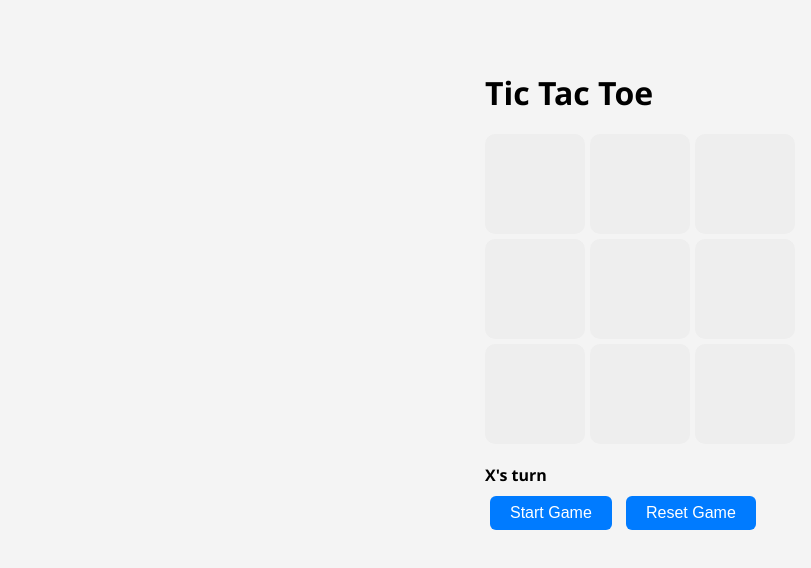
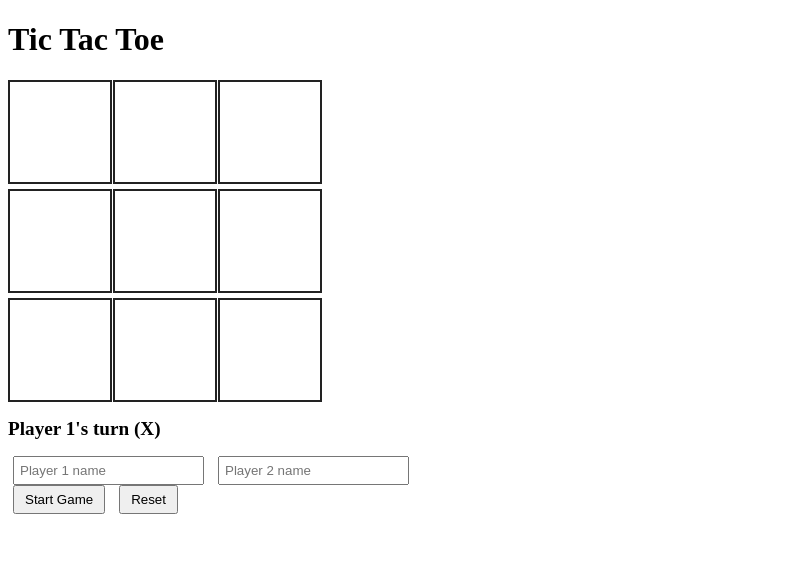
Before and after one commit to ManiGOo/tictactoe, a website built with Vite: page index.html in a window 1280 px wide. Both pictures are taken after a click on the button "Start Game". Shown: the whole page, without its empty margins (0-811 px from the left). Built offline with nearby package versions, Linux system fonts and the light colour scheme.

Commit message:
finished the IIFE and Factory function model for the project in new branch final

```diff
--- /dev/null
+++ b/src/Player.js
@@ -0,0 +1,10 @@
+const Player = (name, mark) => {
+    const getName = () => name;
+    const getMark = () => mark;
+    return {
+        getMark,
+        getName,
+    };
+};
+
+export { Player };
--- a/src/board.js
+++ /dev/null
@@ -1,14 +0,0 @@
-// board.js
-export function renderBoard(board, boardEl, handleClick) {
-    boardEl.innerHTML = "";
-
-    board.forEach((cell, index) => {
-        const cellEl = document.createElement("div");
-        cellEl.classList.add("cell");
-        cellEl.textContent = cell;
-        cellEl.dataset.index = index;
-
-        cellEl.addEventListener("click", handleClick);
-        boardEl.appendChild(cellEl);
-    });
-}
--- /dev/null
+++ b/src/displayController.js
@@ -0,0 +1,94 @@
+// displayController.js
+import { GameController } from './gameController.js';
+import { Gameboard } from './gameboard.js';
+
+const DisplayController = (() => {
+  const app = document.getElementById('app');
+
+  // 💡 Inject full UI
+  const buildUI = () => {
+    app.innerHTML = `
+      <h1>Tic Tac Toe</h1>
+      <div class="board" id="board"></div>
+      <div id="status" class="status"></div>
+      <div class="inputs">
+        <input type="text" id="player1" placeholder="Player 1 name" />
+        <input type="text" id="player2" placeholder="Player 2 name" />
+      </div>
+      <div class="buttons">
+        <button id="start">Start Game</button>
+        <button id="reset">Reset</button>
+      </div>
+    `;
+  };
+
+  // ...existing code...
+
+  const handleClick = (e) => {
+    const index = parseInt(e.target.dataset.index);
+    const result = GameController.playTurn(index);
+    renderBoard();
+
+    const status = document.getElementById("status");
+    if (result) {
+      status.textContent = result.message;
+      if (result.combo) {
+        result.combo.forEach(i => {
+          document.querySelector(`[data-index='${i}']`).classList.add("winner");
+        });
+      }
+    } else {
+      const current = GameController.getCurrentPlayer();
+      status.textContent = `${current.getName()}'s turn (${current.getMark()})`;
+    }
+  };
+
+  // ...existing code...
+  const renderBoard = () => {
+    const board = Gameboard.getBoard();
+    const boardEl = document.getElementById("board");
+    boardEl.innerHTML = "";
+
+    board.forEach((cell, i) => {
+      const cellDiv = document.createElement("div");
+      cellDiv.classList.add("cell");
+      cellDiv.textContent = cell;
+      cellDiv.dataset.index = i;
+
+      if (cell === "X") cellDiv.classList.add("x-cell");
+      if (cell === "O") cellDiv.classList.add("o-cell");
+
+      cellDiv.addEventListener("click", handleClick);
+      boardEl.appendChild(cellDiv);
+    });
+  };
+
+
+  const startGame = () => {
+    const p1 = document.getElementById("player1").value || "Player 1";
+    const p2 = document.getElementById("player2").value || "Player 2";
+
+    GameController.startGame(p1, p2);
+    renderBoard();
+    document.getElementById("status").textContent = `${p1}'s turn (X)`;
+  };
+
+  const resetGame = () => {
+    GameController.restart();
+    renderBoard();
+    const current = GameController.getCurrentPlayer();
+    document.getElementById("status").textContent = `${current.getName()}'s turn (${current.getMark()})`;
+  };
+
+  // 🧠 Initialize everything
+  buildUI();
+  GameController.startGame("Player 1", "Player 2");
+  renderBoard();
+  document.getElementById("status").textContent = "Player 1's turn (X)";
+
+  // 🧠 Add Event Listeners
+  document.getElementById("start").addEventListener("click", startGame);
+  document.getElementById("reset").addEventListener("click", resetGame);
+})();
+
+export { DisplayController }
--- a/src/game.js
+++ /dev/null
@@ -1,16 +0,0 @@
-// game.js
-export const winCombos = [
-    [0,1,2],[3,4,5],[6,7,8],
-    [0,3,6],[1,4,7],[2,5,8],
-    [0,4,8],[2,4,6]
-];
-
-export function checkWinner(board) {
-    return winCombos.some(([a, b, c]) =>
-        board[a] && board[a] === board[b] && board[a] === board[c]
-    );
-}
-
-export function isDraw(board) {
-    return board.every(cell => cell !== "");
-}
--- /dev/null
+++ b/src/gameController.js
@@ -0,0 +1,84 @@
+import { Player } from "./Player.js"
+import { Gameboard } from "./gameboard.js"
+
+const GameController = (() => {
+  let player1;
+  let player2 = undefined;
+  let currentPlayer;
+  let gameOver = false;
+
+  const winningCombos = [
+    [0, 1, 2],
+    [3, 4, 5],
+    [6, 7, 8],
+    [0, 3, 6],
+    [1, 4, 7],
+    [2, 5, 8],
+    [0, 4, 8],
+    [2, 4, 6],
+  ];
+
+  const startGame = (name1 = "Player 1", name2 = "Player 2") => {
+    player1 = Player(name1, "X");
+    player2 = Player(name2, "0");
+
+    currentPlayer = player1;
+    gameOver = false;
+    Gameboard.reset();
+  };
+
+  const getCurrentPlayer = () => currentPlayer;
+
+  const checkWinner = () => {
+    const board = Gameboard.getBoard();
+    for (const combo of winningCombos) {
+      if (combo.every(index => board[index] === currentPlayer.getMark())) {
+        return combo;
+      }
+    }
+    return null;
+  };
+
+  const switchPlayer = () => {
+    currentPlayer = currentPlayer === player1 ? player2 : player1;
+  };
+
+
+  const playTurn = (index) => {
+    if (gameOver || !Gameboard.placeMark(index, currentPlayer.getMark())) return;
+
+    const winnerCombo = checkWinner();
+    if (winnerCombo) {
+      gameOver = true;
+      return { message: `${currentPlayer.getName()} wins!`, combo: winnerCombo };
+    }
+
+    if (Gameboard.isFull()) {
+      gameOver = true;
+      return { message: "It's a draw!" };
+    }
+
+    switchPlayer();
+    return null;
+  };
+
+  const isGameOver = () => gameOver;
+
+  const restart = () => {
+    Gameboard.reset();
+    currentPlayer = player1;
+    gameOver = false;
+  };
+
+  return {
+    startGame,
+    playTurn,
+    getCurrentPlayer,
+    isGameOver,
+    restart,
+  }
+
+})();
+
+
+export { GameController }
--- /dev/null
+++ b/src/gameboard.js
@@ -0,0 +1,30 @@
+const Gameboard = (() => {
+    const board = Array(9).fill("");
+
+    const getBoard = () => [...board];
+
+
+    const placeMark = (index, mark) => {
+        if (board[index] === "") {
+            board[index] = mark;
+            return true;
+        }
+        return false;
+    };
+
+    const isFull = () => board.every(cell => cell !== "");
+
+    const reset = () => board.fill("");
+
+    const print = () => console.log(board);
+
+    return {
+        getBoard,
+        placeMark,
+        isFull,
+        reset,
+        print
+    };
+})();
+
+export { Gameboard };
--- a/src/main.js
+++ b/src/main.js
@@ -1,62 +1,3 @@
-import "./style.css"
-import { renderBoard } from './board.js';
-import { checkWinner, isDraw } from './game.js';
-import { getCurrentPlayer, switchPlayer, resetPlayer } from './playerTurn.js';
-
-let board = Array(9).fill("");
-let gameActive = false;
-
-document.getElementById('app').innerHTML = `
-  <h1>Tic Tac Toe</h1>
-  <div class="board" id="board"></div>
-  <div id="status"></div>
-  <button id="start">Start Game</button>
-  <button id="reset">Reset Game</button>
-`;
-
-const boardEl = document.getElementById("board");
-const statusEl = document.getElementById("status");
-const startBtn = document.getElementById("start");
-const resetBtn = document.getElementById("reset");
-
-// Start Game
-startBtn.addEventListener("click", () => {
-  board = Array(9).fill("");
-  resetPlayer();
-  gameActive = true;
-  statusEl.textContent = `${getCurrentPlayer()}'s turn`;
-  renderBoard(board, boardEl, handleClick);
-});
-
-// Reset Game
-resetBtn.addEventListener("click", () => {
-  board = Array(9).fill("");
-  resetPlayer();
-  gameActive = false;
-  boardEl.innerHTML = "";
-  statusEl.textContent = "Click 'Start Game' to begin.";
-});
-
-// Handle Moves
-function handleClick(e) {
-  const index = e.target.dataset.index;
-  if (!gameActive || board[index] !== "") return;
-
-  const currentPlayer = getCurrentPlayer();
-  board[index] = currentPlayer;
-  renderBoard(board, boardEl, handleClick); // re-render to show move
-
-  if (checkWinner(board)) {
-    statusEl.textContent = `${currentPlayer} wins! 🎉`;
-    gameActive = false;
-  } else if (isDraw(board)) {
-    statusEl.textContent = "It's a draw! 😐";
-    gameActive = false;
-  } else {
-    switchPlayer();
-    statusEl.textContent = `${getCurrentPlayer()}'s turn`;
-  }
-}
-
-// Initial Status
-statusEl.textContent = "Click 'Start Game' to begin.";
+// main.js
+import './style.css';
+import './displayController.js';
--- a/src/playerTurn.js
+++ /dev/null
@@ -1,15 +0,0 @@
-// playerTurn.js
-
-let currentPlayer = "X";
-
-export function getCurrentPlayer() {
-  return currentPlayer;
-}
-
-export function switchPlayer() {
-  currentPlayer = currentPlayer === "X" ? "O" : "X";
-}
-
-export function resetPlayer() {
-  currentPlayer = "X";
-}
--- a/src/style.css
+++ b/src/style.css
@@ -1,56 +1,52 @@
-body {
-  font-family: 'Segoe UI', sans-serif;
-  display: flex;
-  flex-direction: column;
-  align-items: center;
-  margin-top: 50px;
-  background: #f4f4f4;
-}
-
-h1 {
-  margin-bottom: 20px;
-}
-
 .board {
   display: grid;
   grid-template-columns: repeat(3, 100px);
-  grid-template-rows: repeat(3, 100px);
   gap: 5px;
+  margin-bottom: 1rem;
 }
 
 .cell {
-  background-color: #eee;
-  display: flex;
-  justify-content: center;
-  align-items: center;
-  font-size: 2rem;
+  width: 100px;
+  height: 100px;
+  font-size: 2.5rem;
+  text-align: center;
+  line-height: 100px;
+  border: 2px solid #222;
   cursor: pointer;
+  font-weight: bold;
+  transition: 0.2s;
   user-select: none;
-  border-radius: 10px;
-  transition: background 0.2s ease;
 }
 
 .cell:hover {
-  background-color: #ddd;
+  background-color: #f0f0f0;
 }
 
-#status {
-  margin-top: 20px;
+.x-cell {
+  color: crimson;
+}
+
+.o-cell {
+  color: royalblue;
+}
+
+.status {
+  font-size: 1.2rem;
+  margin-bottom: 1rem;
   font-weight: bold;
 }
 
-button {
-  margin: 10px 5px;
-  padding: 8px 20px;
-  font-size: 1rem;
-  cursor: pointer;
-  border: none;
-  border-radius: 6px;
-  background-color: #007bff;
-  color: white;
-  transition: background 0.2s ease;
+.inputs input {
+  margin: 0 5px;
+  padding: 5px;
 }
 
-button:hover {
-  background-color: #0056b3;
+.buttons button {
+  margin: 0 5px;
+  padding: 5px 10px;
+  cursor: pointer;
 }
+
+.winner {
+  background-color: lightgreen;
+}
```
Also changed, not shown: src/javascript.svg (deleted).
